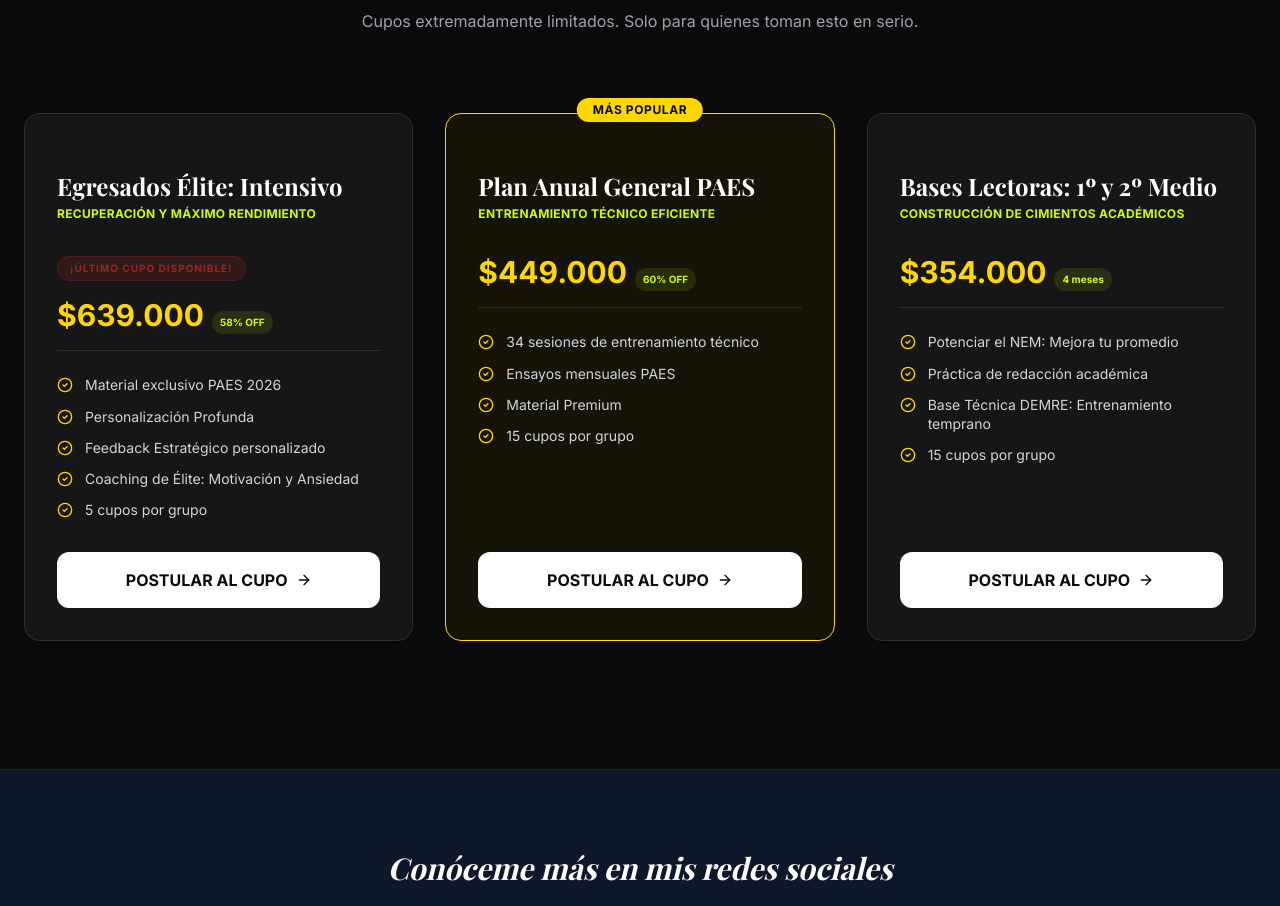
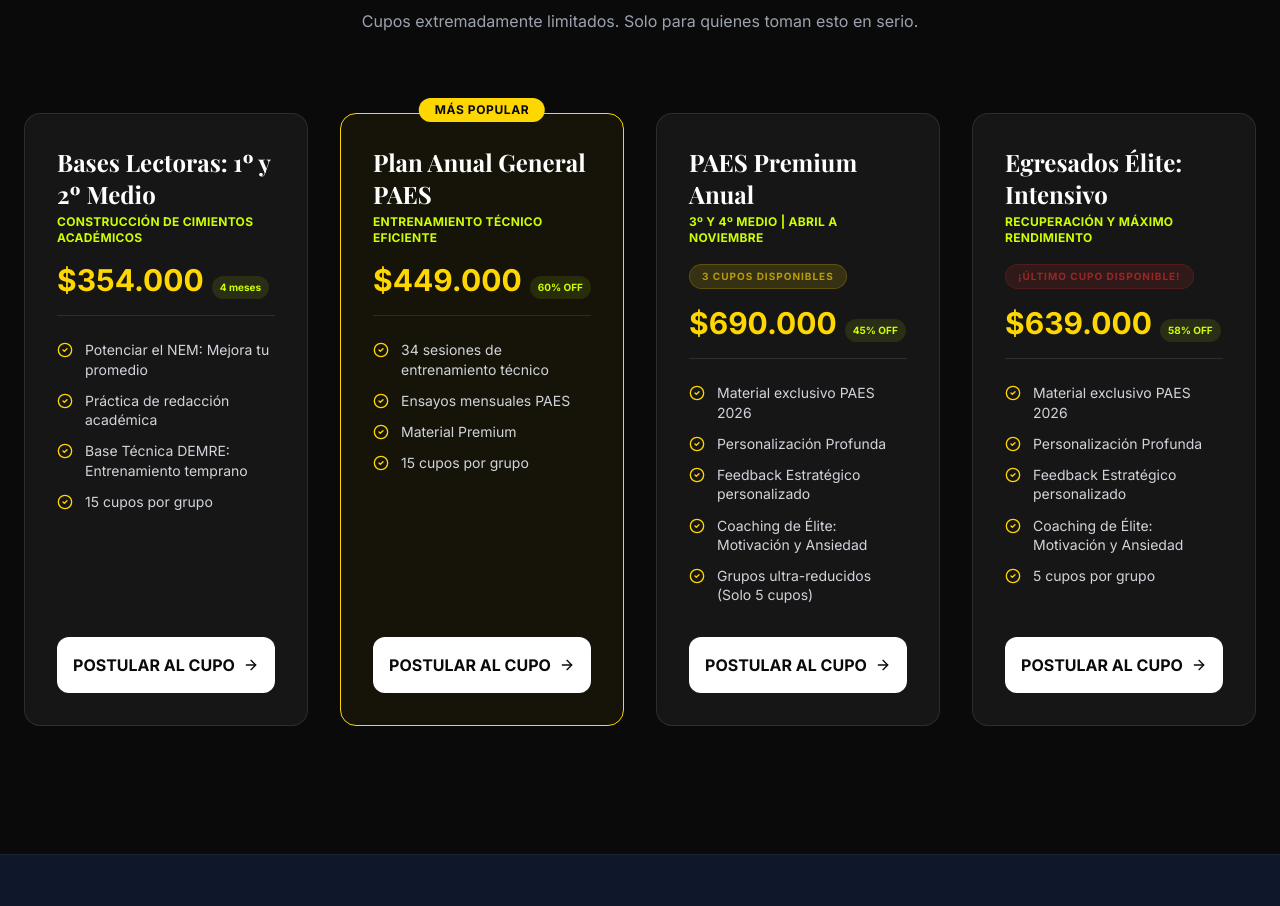
Before and after one commit to karloscordero-Dev/profekarlos-landing, a React (Vite) app: page / in a window 1280 px wide. Shown: the part 4018-4924 px from the top of the page. Built offline with nearby package versions, Linux system fonts and the light colour scheme.

Commit message:
Comercial: Añadido Plan Premium Anual y actualización de links de inscripción

```diff
--- a/src/components/Programs.jsx
+++ b/src/components/Programs.jsx
@@ -5,19 +5,17 @@
 const Programs = () => {
     const programs = [
         {
-            title: "Egresados Élite: Intensivo",
-            subtitle: "Recuperación y Máximo Rendimiento",
-            price: "$639.000",
-            discount: "58% OFF",
-            urgency: "¡ÚLTIMO CUPO DISPONIBLE!",
+            title: "Bases Lectoras: 1º y 2º Medio",
+            subtitle: "Construcción de Cimientos Académicos",
+            price: "$354.000",
+            discount: "4 meses",
             features: [
-                "Material exclusivo PAES 2026",
-                "Personalización Profunda",
-                "Feedback Estratégico personalizado",
-                "Coaching de Élite: Motivación y Ansiedad",
-                "5 cupos por grupo"
+                "Potenciar el NEM: Mejora tu promedio",
+                "Práctica de redacción académica",
+                "Base Técnica DEMRE: Entrenamiento temprano",
+                "15 cupos por grupo"
             ],
-            link: "https://encuadrado.com/p/carlos-cordero-lizana/s/programa-elite-intensivo-paes-de-invierno"
+            link: "https://encuadrado.com/p/carlos-cordero-lizana/s/bases-de-comprension-lectora-entrenamiento-estrategico-1deg-y-2deg-medio"
         },
         {
             title: "Plan Anual General PAES",
@@ -34,17 +32,35 @@
             link: "https://encuadrado.com/p/carlos-cordero-lizana/s/plan-anual-general-paes-competencia-lectora"
         },
         {
-            title: "Bases Lectoras: 1º y 2º Medio",
-            subtitle: "Construcción de Cimientos Académicos",
-            price: "$354.000",
-            discount: "4 meses",
+            title: "PAES Premium Anual",
+            subtitle: "3º y 4º Medio | Abril a Noviembre",
+            price: "$690.000",
+            discount: "45% OFF",
+            urgency: "3 cupos disponibles",
+            urgencyVariant: "yellow",
             features: [
-                "Potenciar el NEM: Mejora tu promedio",
-                "Práctica de redacción académica",
-                "Base Técnica DEMRE: Entrenamiento temprano",
-                "15 cupos por grupo"
+                "Material exclusivo PAES 2026",
+                "Personalización Profunda",
+                "Feedback Estratégico personalizado",
+                "Coaching de Élite: Motivación y Ansiedad",
+                "Grupos ultra-reducidos (Solo 5 cupos)"
             ],
-            link: "https://encuadrado.com/p/carlos-cordero-lizana/s/bases-de-comprension-lectora-entrenamiento-estrategico-1deg-y-2deg-medio"
+            link: "https://encuadrado.com/p/carlos-cordero-lizana/s/plan-anual-premium-paes-competencia-lectora"
+        },
+        {
+            title: "Egresados Élite: Intensivo",
+            subtitle: "Recuperación y Máximo Rendimiento",
+            price: "$639.000",
+            discount: "58% OFF",
+            urgency: "¡ÚLTIMO CUPO DISPONIBLE!",
+            features: [
+                "Material exclusivo PAES 2026",
+                "Personalización Profunda",
+                "Feedback Estratégico personalizado",
+                "Coaching de Élite: Motivación y Ansiedad",
+                "5 cupos por grupo"
+            ],
+            link: "https://encuadrado.com/p/carlos-cordero-lizana/s/programa-elite-intensivo-paes-de-invierno"
         }
     ];
 
@@ -61,7 +77,7 @@
                     <p className="text-gray-400">Cupos extremadamente limitados. Solo para quienes toman esto en serio.</p>
                 </motion.div>
 
-                <div className="grid grid-cols-1 md:grid-cols-2 lg:grid-cols-3 gap-8">
+                <div className="grid grid-cols-1 md:grid-cols-2 lg:grid-cols-4 gap-8">
                     {programs.map((prog, i) => (
                         <motion.div
                             key={i}
@@ -82,7 +98,11 @@
 
                             {prog.urgency && (
                                 <div className="mb-4">
-                                    <span className="inline-block px-3 py-1 bg-brand-red/20 text-brand-red text-[10px] font-black uppercase tracking-widest rounded-full border border-brand-red/30 animate-pulse">
+                                    <span className={`inline-block px-3 py-1 text-[10px] font-black uppercase tracking-widest rounded-full border animate-pulse ${
+                                        prog.urgencyVariant === 'yellow'
+                                        ? 'bg-brand-accent-gold/20 text-brand-accent-gold border-brand-accent-gold/30'
+                                        : 'bg-brand-red/20 text-brand-red border-brand-red/30'
+                                    }`}>
                                         {prog.urgency}
                                     </span>
                                 </div>
```
